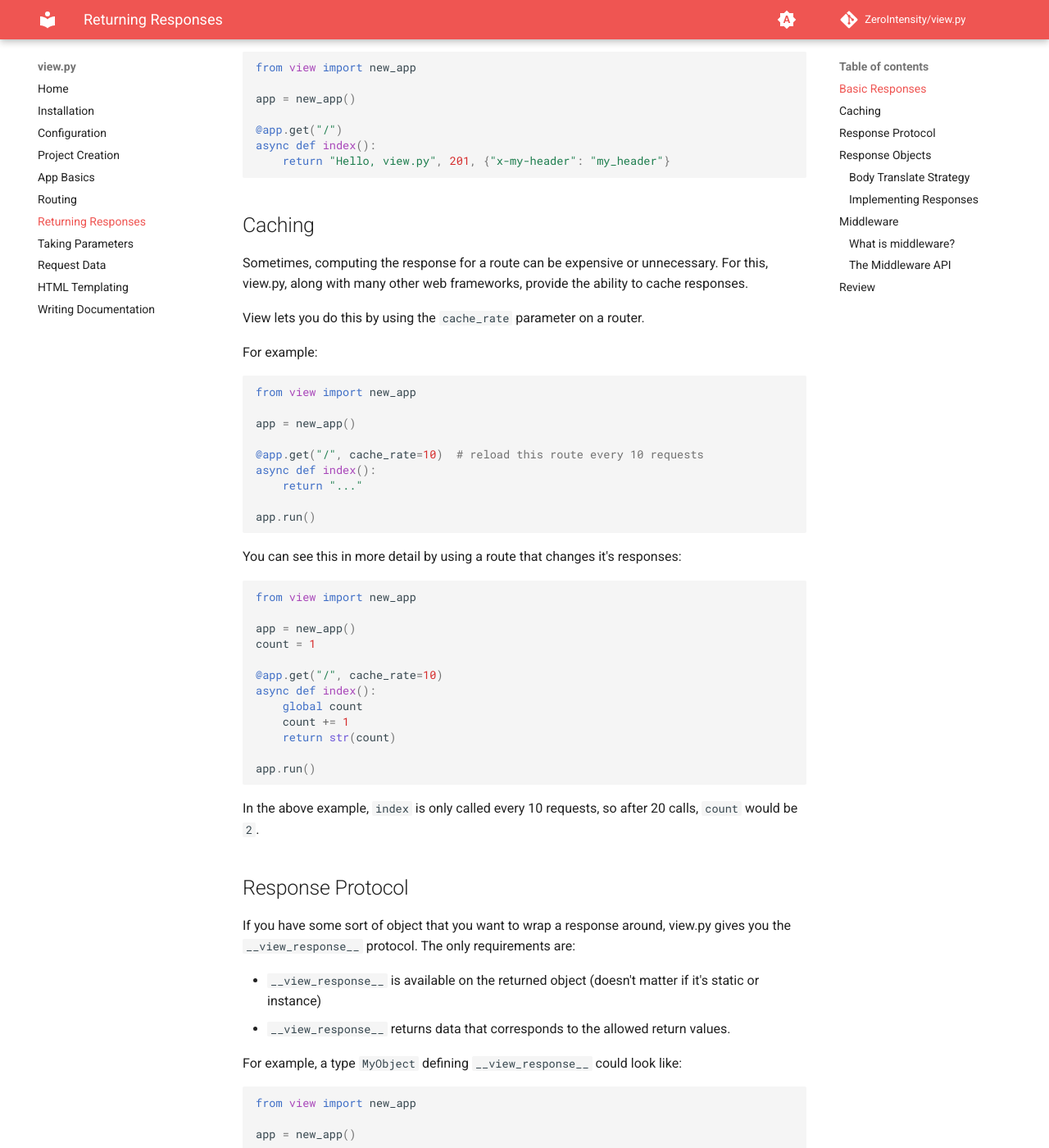
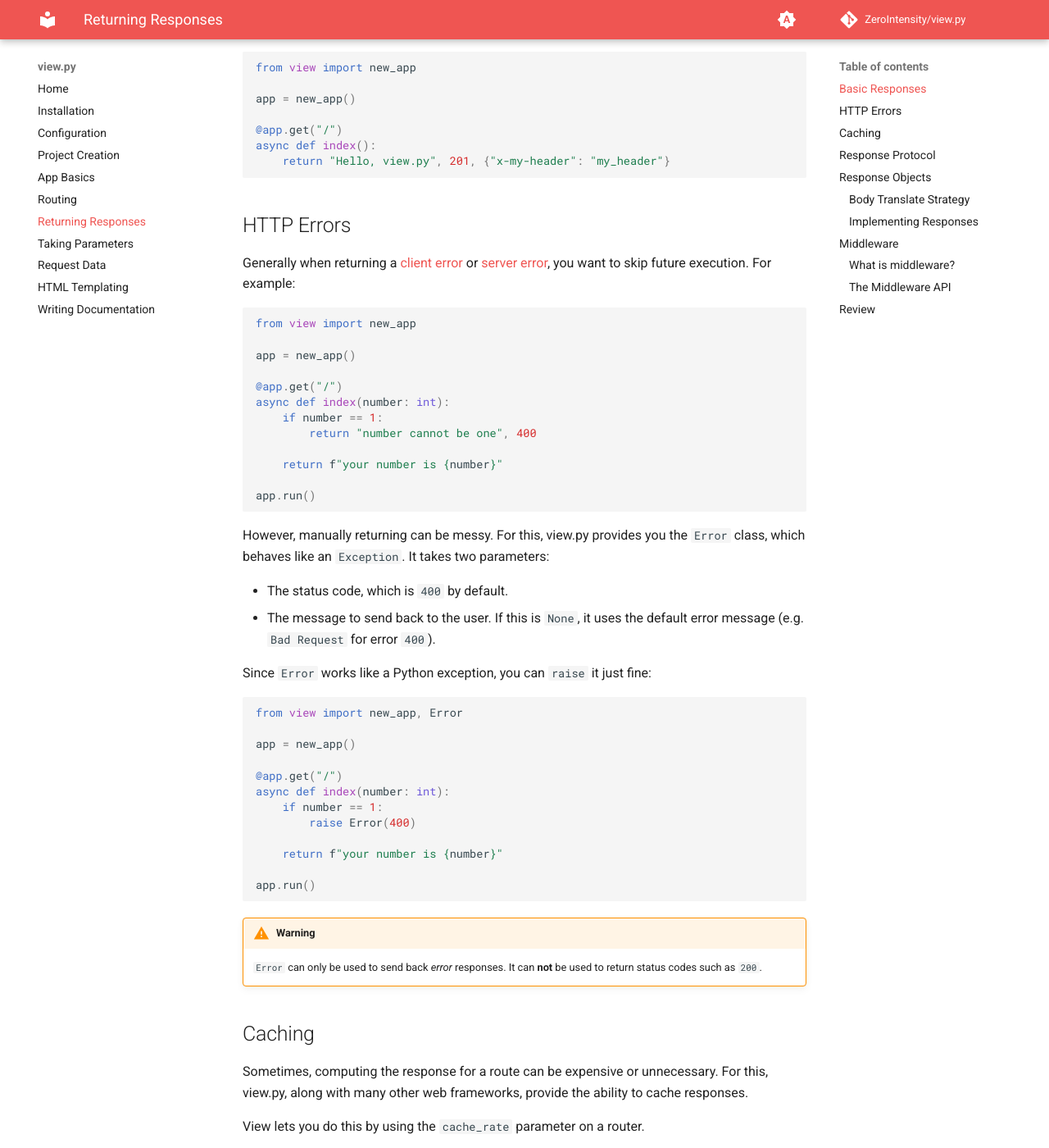
Before and after one commit to ZeroIntensity/view.py, an MkDocs documentation site: the page built from docs/building-projects/responses.md, in a window 1280 px wide and 1400 px high, scrolled down 312 px. Shown: the whole window at 82% size. Built offline with MkDocs 1.6.1 and Material for MkDocs 9.7.7, drawn with Linux system fonts in a browser that asks for light colours; comment, search, counter and statistics services are not loaded.

Commit message:
update docs

````diff
--- a/docs/building-projects/responses.md
+++ b/docs/building-projects/responses.md
@@ -13,6 +13,51 @@
 async def index():
     return "Hello, view.py", 201, {"x-my-header": "my_header"}
 ```
+
+## HTTP Errors
+
+Generally when returning a [client error](https://developer.mozilla.org/en-US/docs/Web/HTTP/Status#client_error_responses) or [server error](https://developer.mozilla.org/en-US/docs/Web/HTTP/Status#server_error_responses), you want to skip future execution. For example:
+
+```py
+from view import new_app
+
+app = new_app()
+
+@app.get("/")
+async def index(number: int):
+    if number == 1:
+        return "number cannot be one", 400
+
+    return f"your number is {number}"
+
+app.run()
+```
+
+However, manually returning can be messy. For this, view.py provides you the `Error` class, which behaves like an `Exception`. It takes two parameters:
+
+- The status code, which is `400` by default.
+- The message to send back to the user. If this is `None`, it uses the default error message (e.g. `Bad Request` for error `400`).
+
+Since `Error` works like a Python exception, you can `raise` it just fine:
+
+```py
+from view import new_app, Error
+
+app = new_app()
+
+@app.get("/")
+async def index(number: int):
+    if number == 1:
+        raise Error(400)
+
+    return f"your number is {number}"
+
+app.run()
+```
+
+!!! warning
+
+    `Error` can only be used to send back *error* responses. It can **not** be used to return status codes such as `200`.
 
 ## Caching
 
````
